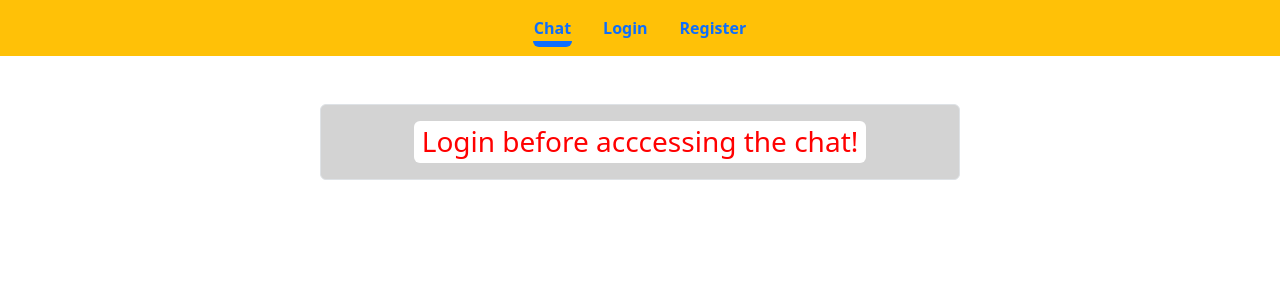
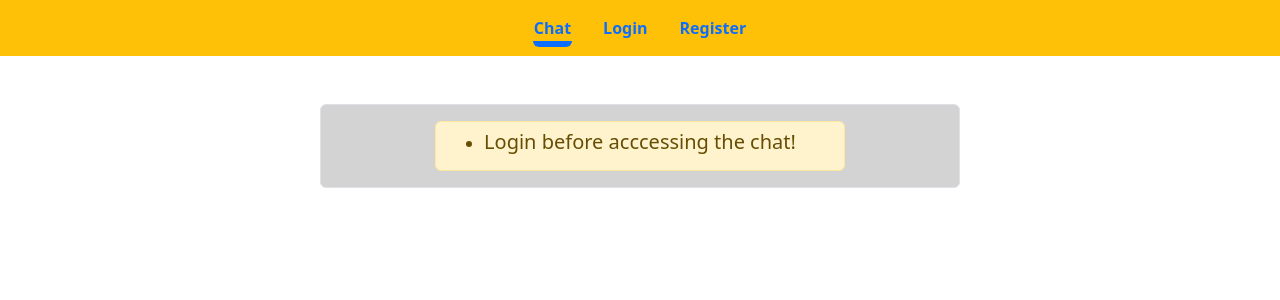
Before and after one commit to Alyaqdhans/ReactChat, a React (Vite) app in the folder client/: page / in a window 1280 px wide. Shown: the top 300 px of the page. Built offline with nearby package versions, Linux system fonts and the light colour scheme.

Commit message:
Alert component

```diff
--- /dev/null
+++ b/client/src/components/Alert.jsx
@@ -0,0 +1,11 @@
+import React from 'react'
+
+function Alert(props) {
+  return (
+    <ul className={'m-auto py-2 px-5 alert ' + props.color} style={{width: 'fit-content'}}>
+      <li><h5>{props.text}</h5></li>
+    </ul>
+  )
+}
+
+export default Alert
--- a/client/src/components/Chat.jsx
+++ b/client/src/components/Chat.jsx
@@ -1,8 +1,9 @@
 import React from 'react'
+import Alert from './Alert'
 
 function Chat(props) {
   if (props.loggedUser === null)
-    return <h3 className='rounded m-auto py-1 px-2' style={{color: "red", background: 'white', width: 'fit-content'}}>Login before acccessing the chat!</h3>
+    return <Alert text='Login before acccessing the chat!' color='alert-warning' />
 
   return (
     <div>Chat</div>
--- a/client/src/components/Login.jsx
+++ b/client/src/components/Login.jsx
@@ -1,5 +1,6 @@
 import React, { useState } from 'react'
 import Axios from 'axios'
+import Alert from './Alert'
 
 function Login() {
   const [user, setUser] = useState()
@@ -39,9 +40,7 @@ function Login() {
 
       {
         (response) ? (
-          <ul className={'m-auto py-2 px-5 alert alert-danger'} style={{width: 'fit-content'}}>
-            <li><h5>{response}</h5></li>
-          </ul>
+          <Alert text={response} color={'alert-danger'} />
         ) : (
           <></>
         )
--- a/client/src/components/Register.jsx
+++ b/client/src/components/Register.jsx
@@ -1,5 +1,6 @@
 import React, { useState } from 'react'
 import Axios from 'axios'
+import Alert from './Alert'
 
 function Register() {
   const [user, setUser] = useState()
@@ -56,9 +57,7 @@ function Register() {
 
       {
         (response) ? (
-          <ul className={'m-auto py-2 px-5 alert ' + color} style={{width: 'fit-content'}}>
-            <li><h5>{response}</h5></li>
-          </ul>
+          <Alert text={response} color={color} />
         ) : (
           <></>
         )
```
